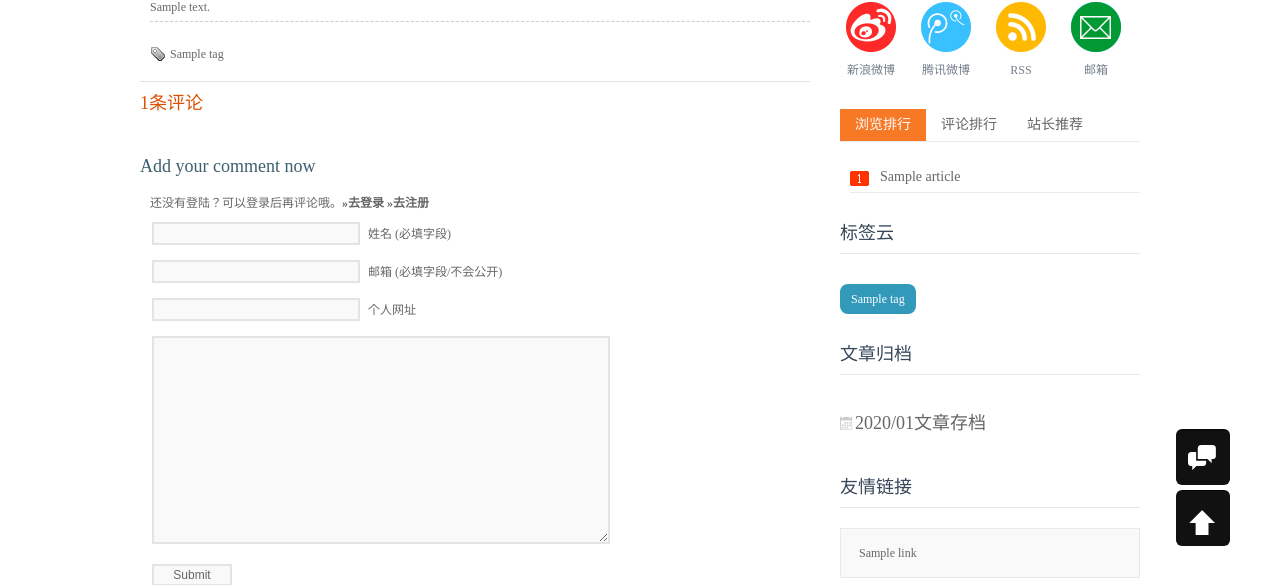
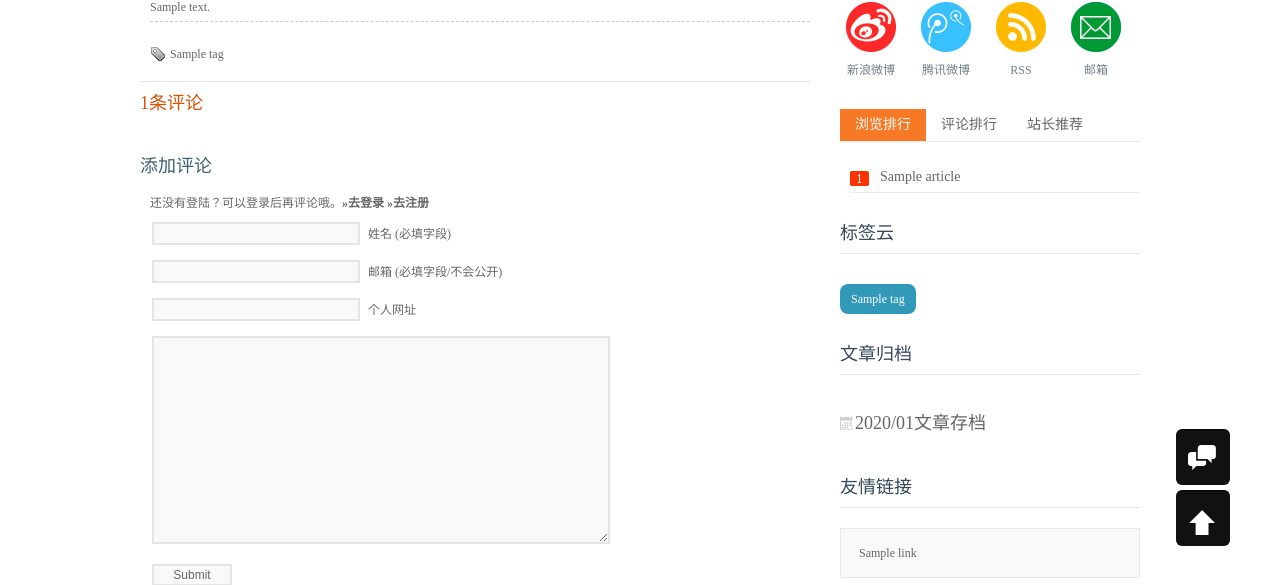
Before and after one commit to Randomwak/SmartBlog, a Django app: page /article/?id=1 in a window 1280 px wide. Shown: the part 239-824 px from the top of the page. Run offline with Django 3.2, Linux system fonts and the light colour scheme; tables that the repository leaves empty hold one stand-in row (values such as "Sample post"); parts of the project's set-up code (start-up, migrations or seed data) failed here and were passed over; some libraries are stand-ins or nearby versions.

Commit message:
修改英文显示为中文

```diff
--- a/templates/article.html
+++ b/templates/article.html
@@ -52,7 +52,7 @@
       </ol>
 
         <div id="commentform">
-    <h3 id="respond">Add your comment now</h3>
+    <h3 id="respond">添加评论</h3>
     {% if not request.user.is_authenticated %}
     <div class='login_info'>还没有登陆？可以登录后再评论哦。<b><a href="\">&raquo;去登录</a>&nbsp;<a href="/">&raquo;去注册</a></b></div>
     {% else %}
```
